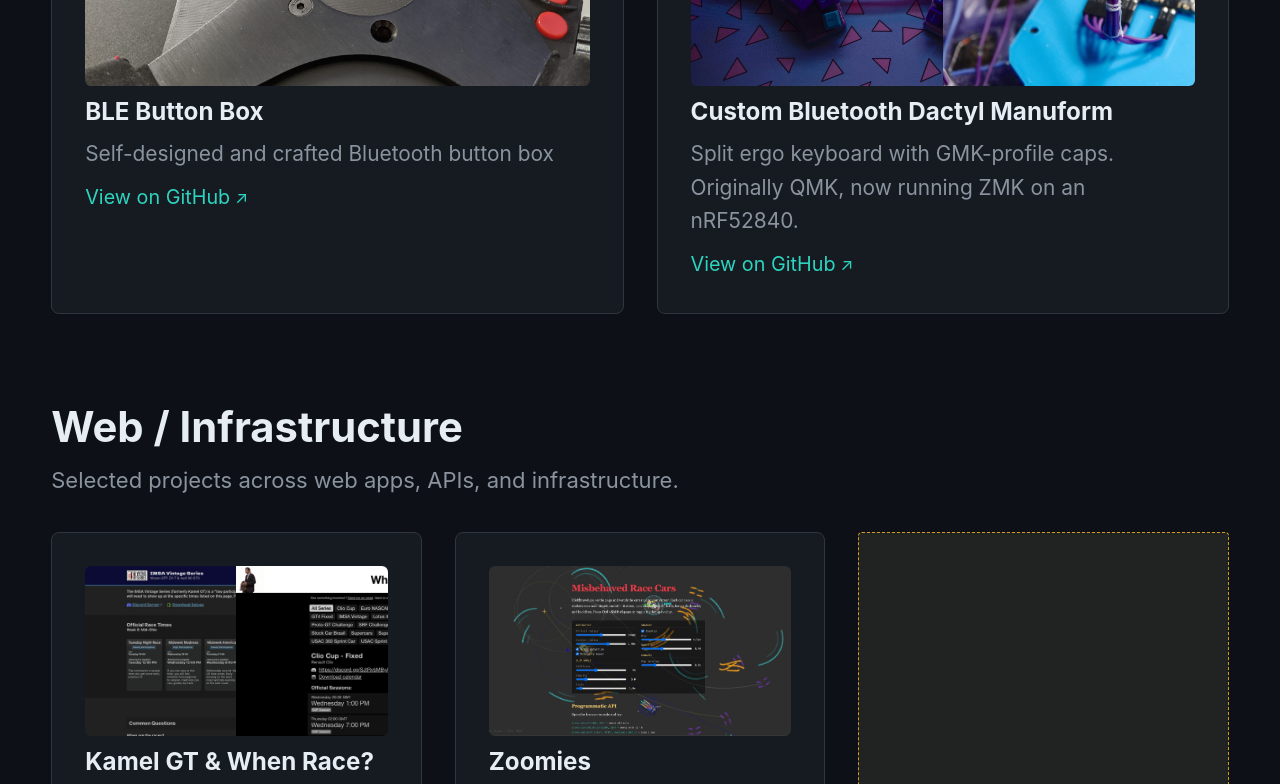
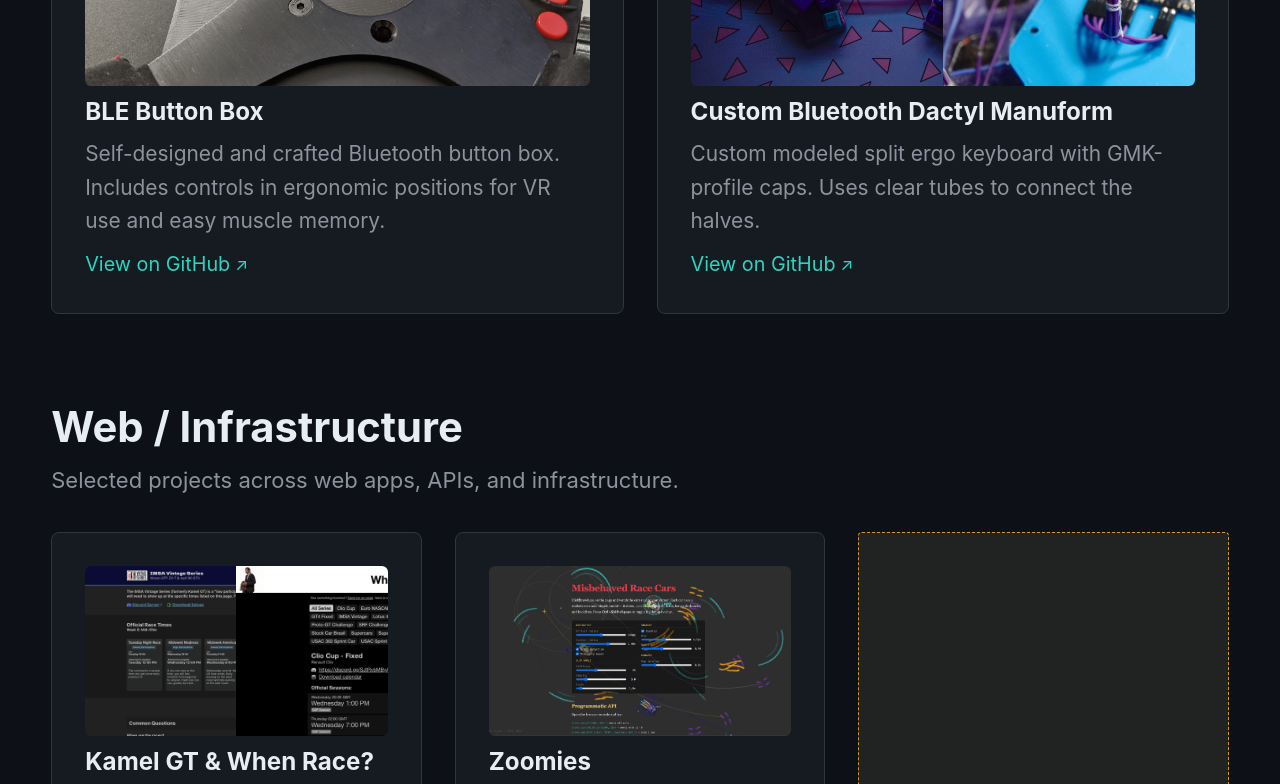
Before and after one commit to jamiehs/jamie3d-static, a website built with Vite: page index.html in a window 1280 px wide. Shown: the part 1020-1804 px from the top of the page. Built offline with nearby package versions, Linux system fonts and the light colour scheme.

Commit message:
Applies copy updates

```diff
--- a/index.html
+++ b/index.html
@@ -56,7 +56,7 @@
               <img class="card__thumb" src="/photos/button-box/14-late-addition-countersunk-bolts.jpg" alt="BLE Button Box mounted on the wheel, with countersunk M5 bolts replacing the horn retainer ring" loading="lazy" />
               <h3 class="card__title">BLE Button Box</h3>
               <p class="card__body">
-                Self-designed and crafted Bluetooth button box
+                Self-designed and crafted Bluetooth button box. Includes controls in ergonomic positions for VR use and easy muscle memory.
               </p>
               <a class="card__link" href="https://github.com/jamiehs/ble-button-box" target="_blank" rel="noopener noreferrer">View on GitHub</a>
             </article>
@@ -71,7 +71,7 @@
                 </div>
               </div>
               <h3 class="card__title">Custom Bluetooth Dactyl Manuform</h3>
-              <p class="card__body">Split ergo keyboard with GMK-profile caps. Originally QMK, now running ZMK on an nRF52840.</p>
+              <p class="card__body">Custom modeled split ergo keyboard with GMK-profile caps. Uses clear tubes to connect the halves.</p>
               <a class="card__link" href="https://github.com/jamiehs/custom-bluetooth-dactyl-manuform" target="_blank" rel="noopener noreferrer">View on GitHub</a>
             </article>
           </div>
@@ -165,7 +165,7 @@
             Screencasts and quick technical walkthroughs.
           </p>
           <p>
-            I used to create Cinema 4D screencasts for the community. Eventually I had all of these videos and <a href="https://www.youtube.com/watch?v=xZ1gbiEkK1Y" target="_blank" rel="noopener noreferrer">people would request techniques from the comments</a> of them. For a while I had a great stream of ideas from the viewers; eventually I ran out, Maxon’s pricing model became prohibitive for hobbyists, and I switched to learning Blender and OpenSCAD. 3D printing complemented my modeling skill-set nicely.
+            I used to create Cinema 4D screencasts for the community. Eventually I had all of these videos and <a href="https://www.youtube.com/watch?v=xZ1gbiEkK1Y" target="_blank" rel="noopener noreferrer">people would request techniques from the comments</a> of them. For a while I had a great stream of ideas from the viewers; eventually I ran out of ideas. Later, Maxon’s pricing model became prohibitive for hobbyists, so I switched to learning Blender and OpenSCAD. 3D printing complemented my modeling skill-set nicely.
           </p>
           <p>
             Some of these videos are decades old at this point. I no longer use Maxon products, and have transitioned to Blender. These show my attention to detail, and empathy in explaining complex concepts.
```
